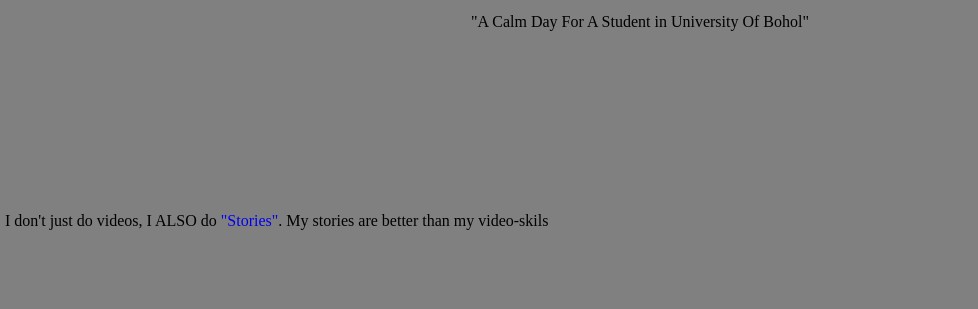
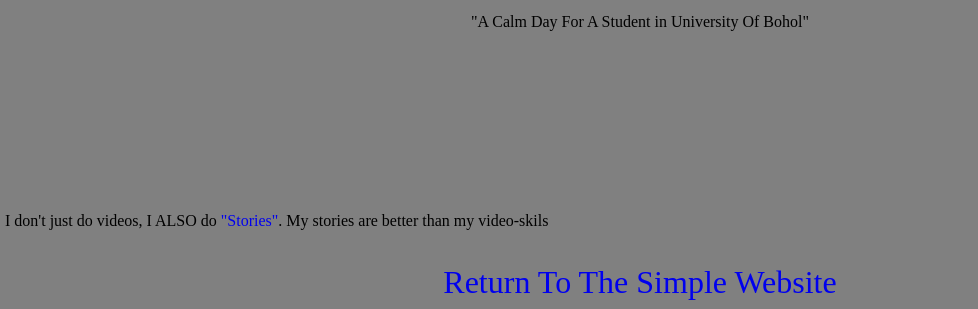
Before and after one commit to Wal-Were/myvieo, a plain HTML site: page index.html in a window 1280 px wide. Shown: the part 544-853 px from the top of the page, without its empty margins (0-978 px from the left). Before the commit the page ends 816 px from the top, so only its background shows below. Drawn offline with Linux system fonts and the light colour scheme; a web font is replaced by a local one.

Commit message:
index.html

```diff
--- a/index.html
+++ b/index.html
@@ -68,5 +68,9 @@ a:hover {
 
 </div>
 
+	<div style="text-align:center;">
+	<a href="https://conctlectst.pages.dev/" style="font-size: 200%;">Return To The Simple Website</a>
+</div>
+
 </body>
 </html>
```
